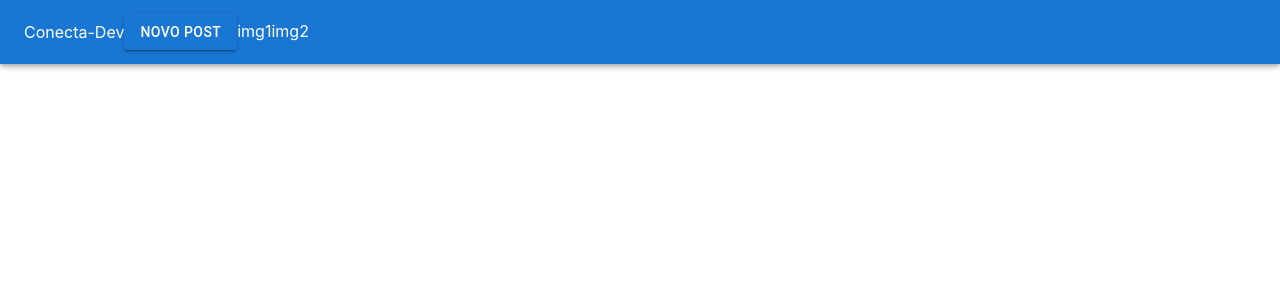
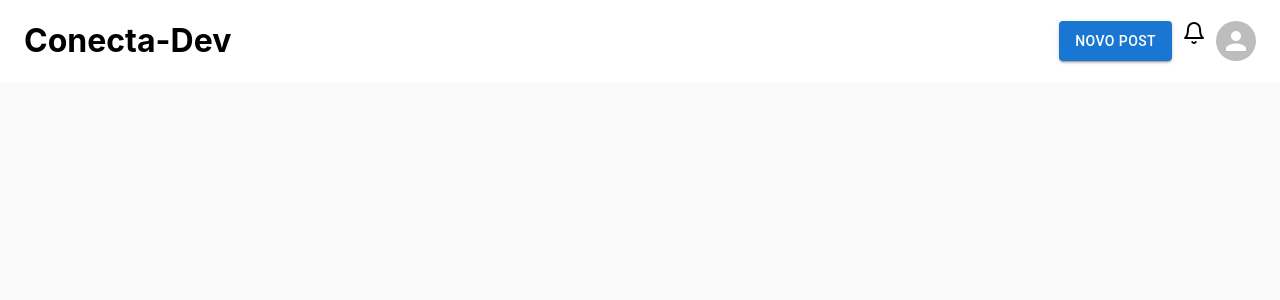
Before and after one commit to pedrokpdo/conecta-dev, a React (Create React App) app: page / in a window 1280 px wide. Shown: the top 300 px of the page. Built offline with nearby package versions, Linux system fonts and the light colour scheme.

Commit message:
terminando header

```diff
--- a/package.json
+++ b/package.json
@@ -12,6 +12,7 @@
     "@testing-library/user-event": "^13.5.0",
     "react": "^18.1.0",
     "react-dom": "^18.1.0",
+    "react-feather": "^2.0.9",
     "react-scripts": "5.0.1",
     "web-vitals": "^2.1.4"
   },
--- a/src/index.css
+++ b/src/index.css
@@ -5,6 +5,7 @@ body {
     sans-serif;
   -webkit-font-smoothing: antialiased;
   -moz-osx-font-smoothing: grayscale;
+  background-color: #F9F9F9;
 }
 
 code {
--- a/src/pages/Home/components/Header.js
+++ b/src/pages/Home/components/Header.js
@@ -1,21 +1,24 @@
 import { Button } from "@mui/material"
 import { AppBar } from '@mui/material'
 import { Toolbar } from "@mui/material"
-
+import { SvgIcon } from "@mui/material"
+import { Bell } from "react-feather"
+import { Avatar } from "@mui/material"
 
 export const Header = () => {
     return (
-        <AppBar>
-                <Toolbar className="toolbar">
-                    <div className="">
-                        <span>Conecta-Dev</span>
-                    </div>
-                    <div className="">
-                        <Button color='primary' variant="contained">Novo Post</Button>
-                        <span>img1</span>
-                        <span>img2</span>
-                    </div>
-                </Toolbar>
-            </AppBar>
+        <AppBar style={{ boxShadow: 'none' }} position="fixed" color='inherit'>
+            <Toolbar className="toolbar">
+                <h1>Conecta-Dev</h1>
+                <div style={{flexGrow:'1'}}></div>
+                <div style={{display:'flex', alignItens:'center'}}>
+                    <Button style={{marginRight:'10px'}} color='primary' variant="contained">Novo Post</Button>
+                    <SvgIcon>
+                        <Bell/>
+                    </SvgIcon>
+                    <Avatar style={{marginLeft:'10px'}}/>
+                </div>
+            </Toolbar>
+        </AppBar>
     )
 }
```
Also changed, not shown: 1 other file (tests, documents, lock files or other folders).
